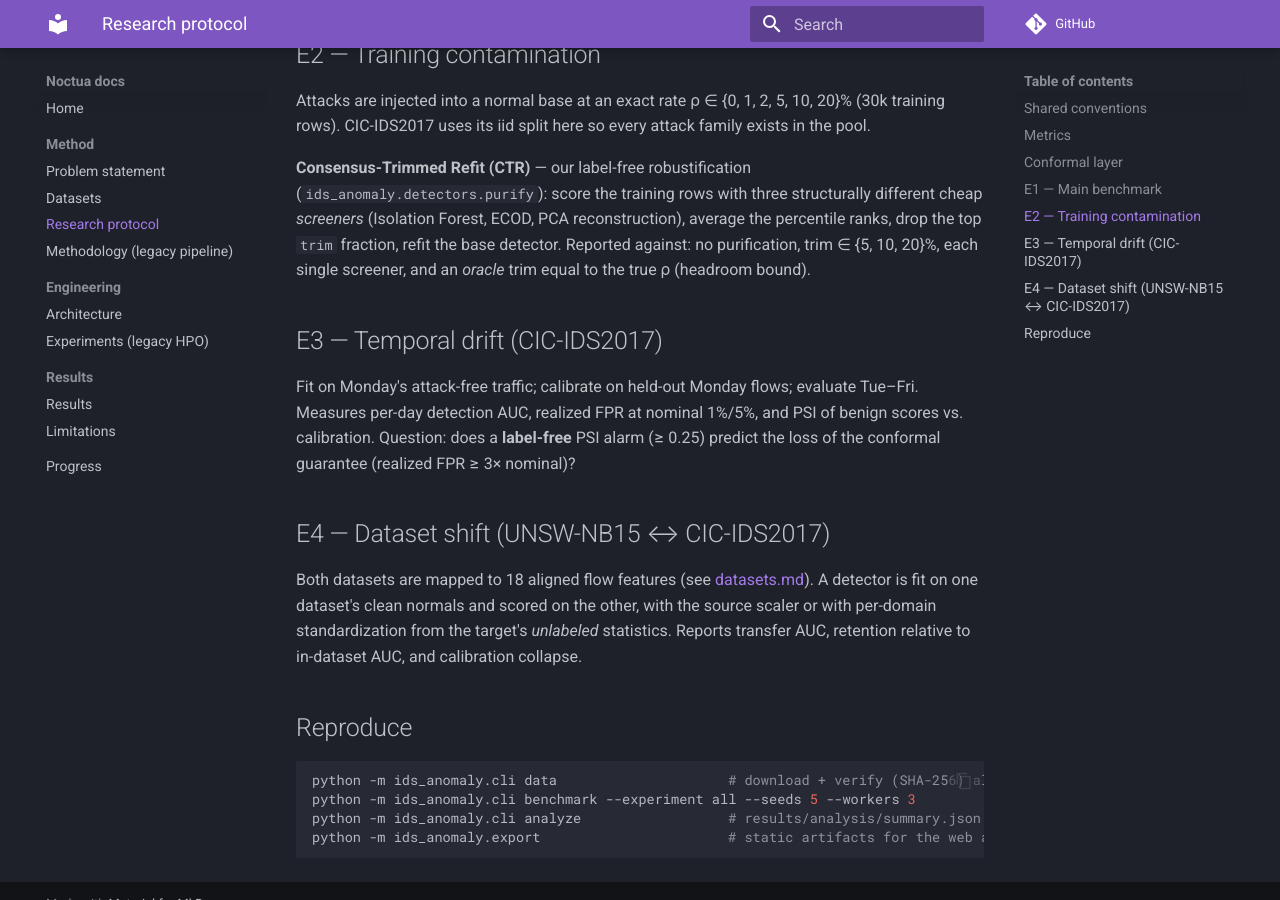
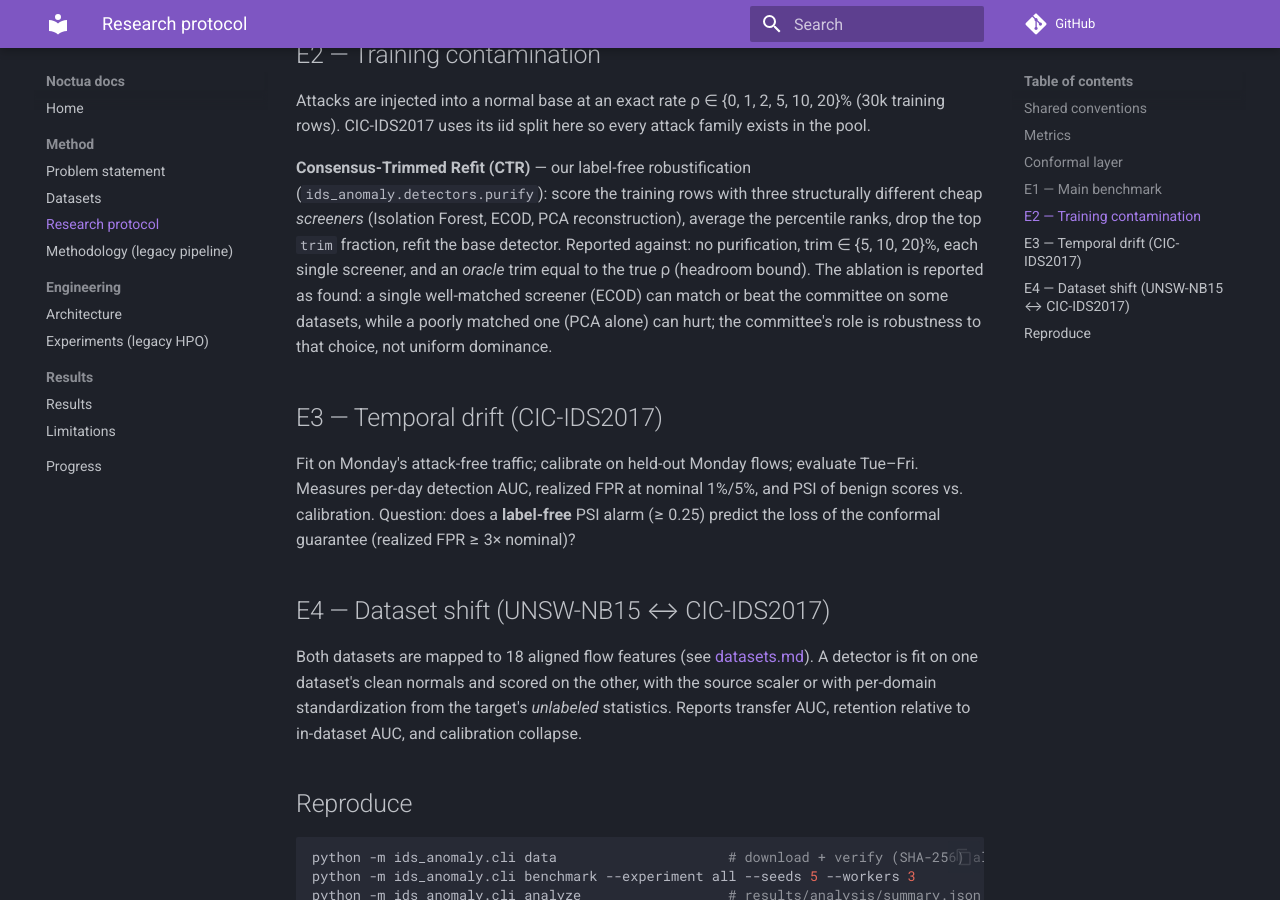
Before and after one commit to fragompul/unsupervised-anomaly-network-intrusion, an MkDocs documentation site: the page built from docs/protocol.md, in a window 1280 px wide and 900 px high, scrolled down 1917 px. Built offline with MkDocs 1.6.1 and Material for MkDocs 9.7.7, drawn with Linux system fonts in a browser that asks for light colours; comment, search, counter and statistics services are not loaded.

Commit message:
docs: state the CTR screener ablation honestly (committee is robust, not uniformly best)
Co-Authored-By: Claude Sonnet 5.5 <noreply@anthropic.com>

```diff
--- a/app/src/pages/About.tsx
+++ b/app/src/pages/About.tsx
@@ -22,7 +22,7 @@ cd app && npm install && npm run dev`
 const CONTRIBUTIONS = [
   { t: 'A protocol, not a leaderboard', d: 'Fifteen unsupervised detectors on NSL-KDD, UNSW-NB15 and CIC-IDS2017 under clean and natural training, with seeds, bootstrap intervals, Friedman/Nemenyi tests and Holm-corrected comparisons.' },
   { t: 'Conformal guarantees, tested to breaking', d: 'Split-conformal p-values give any detector a finite-sample false-positive bound — and a way to see it fail. Averaged p-values merge heterogeneous detectors without losing validity.' },
-  { t: 'Consensus-Trimmed Refit', d: 'A label-free defence against training contamination: three independent screeners vote which rows to drop before the base detector is fitted. Ablations show the committee beats any single screener.' },
+  { t: 'Consensus-Trimmed Refit', d: 'A label-free defence against training contamination: three independent screeners vote which rows to drop before the base detector is fitted. Ablations over trim level, single screeners and an oracle trim show where it helps, what it costs on clean data, and why the committee guards against a bad screener.' },
   { t: 'Drift and transfer, measured', d: 'A week of real timestamps and a two-dataset harmonized feature space quantify how fast calibration decays, and show that a label-free PSI alarm anticipates it.' },
   { t: 'Explanations with a faithfulness test', d: 'Exact per-feature reconstruction attributions, checked by deletion curves and by whether attribution clusters recover attack families.' },
 ]
--- a/app/src/pages/Robustness.tsx
+++ b/app/src/pages/Robustness.tsx
@@ -115,7 +115,7 @@ function Contamination() {
             </div>
           </Card>
           <Card className="p-6">
-            <SectionTitle hint="Autoencoder, ρ = 5%">Ablation: why a committee?</SectionTitle>
+            <SectionTitle hint="Autoencoder, ρ = 5%">Ablation: trim level and screeners</SectionTitle>
             <div className="mt-3 space-y-2">
               {ablRows.map(({ id, row }) => (
                 <div key={id} className="grid grid-cols-[1fr_54px] items-center gap-3 text-[12.5px]">
--- a/docs/protocol.md
+++ b/docs/protocol.md
@@ -66,7 +66,10 @@ rows). CIC-IDS2017 uses its iid split here so every attack family exists in the
 (`ids_anomaly.detectors.purify`): score the training rows with three structurally different cheap
 *screeners* (Isolation Forest, ECOD, PCA reconstruction), average the percentile ranks, drop the top
 `trim` fraction, refit the base detector. Reported against: no purification, trim ∈ {5, 10, 20}%,
-each single screener, and an *oracle* trim equal to the true ρ (headroom bound).
+each single screener, and an *oracle* trim equal to the true ρ (headroom bound). The ablation is
+reported as found: a single well-matched screener (ECOD) can match or beat the committee on some
+datasets, while a poorly matched one (PCA alone) can hurt; the committee's role is robustness to that
+choice, not uniform dominance.
 
 ## E3 — Temporal drift (CIC-IDS2017)
 
```
